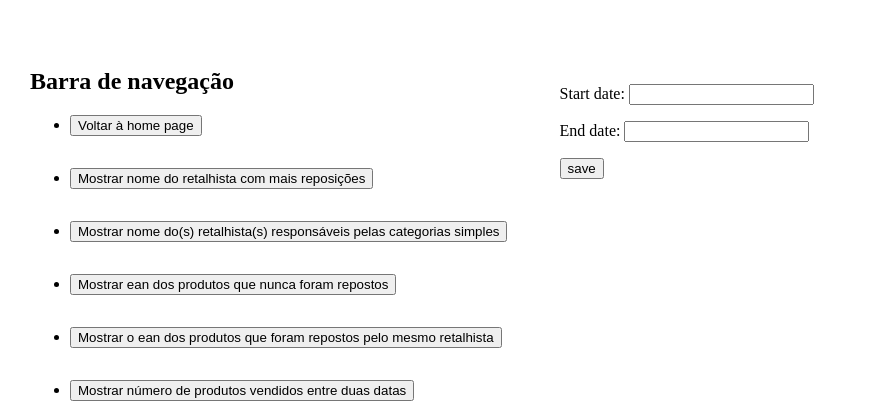
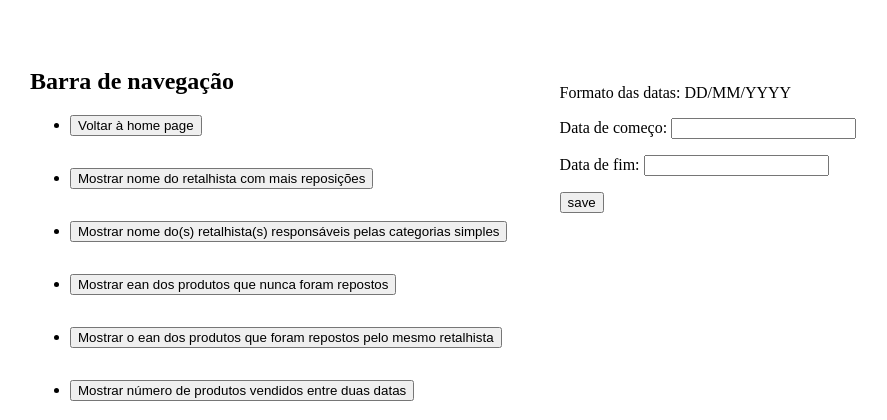
Before and after one commit to Diogo-V/ivm-store-database, a Django app: page /sold-products-date-range/ in a window 1280 px wide. Shown: the top 420 px of the page, without its empty margins (18-905 px from the left). Run offline with Django 4.2, Linux system fonts and the light colour scheme.

Commit message:
refactor: update validation

```diff
--- a/ivm/forms.py
+++ b/ivm/forms.py
@@ -2,9 +2,17 @@ from django import forms
 
 
 class RawDateSpanQuery(forms.Form):
-    start_date = forms.DateField()
-    end_date = forms.DateField()
+    start_date = forms.DateField(label='Data de começo')
+    end_date = forms.DateField(label='Data de fim')
+
+    def clean(self):
+        cleaned_data = super().clean()
+        start_date = cleaned_data.get("start_date")
+        end_date = cleaned_data.get("end_date")
+
+        if start_date and end_date and start_date > end_date:  # Check if start_date is bigger and end_date
+            raise forms.ValidationError("A data de começo é depois da de fim")
 
 
 class RawDistrictQuery(forms.Form):
-    district = forms.CharField()
+    district = forms.CharField(label='Distrito')
--- a/ivm/templates/pages/sold-products-date-range.html
+++ b/ivm/templates/pages/sold-products-date-range.html
@@ -1,6 +1,7 @@
 {% extends 'base.html' %}
 
 {% block content %}
+    <p>Formato das datas: DD/MM/YYYY</p>
     <form action="." method="POST"> {% csrf_token %}
         {{ form.as_p }}
         <input type="submit" value="save">
```
